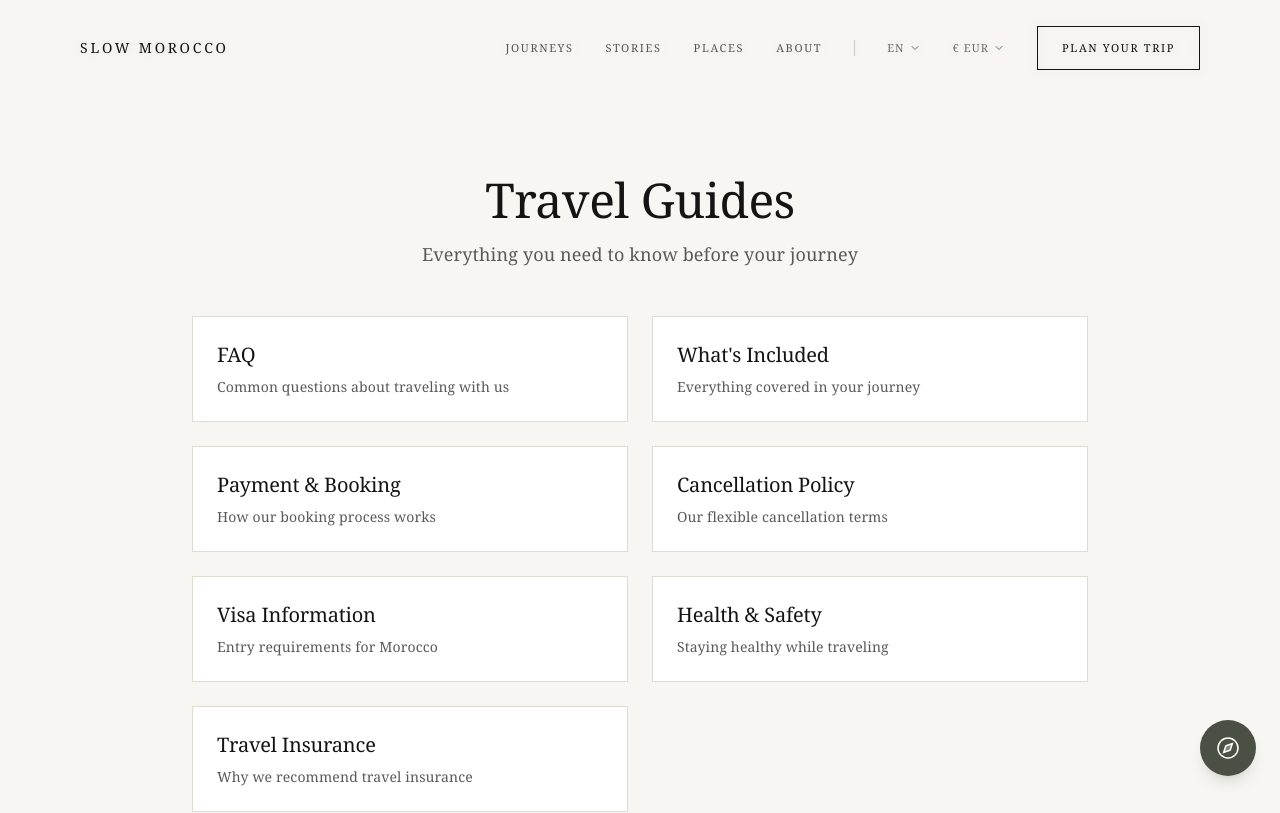
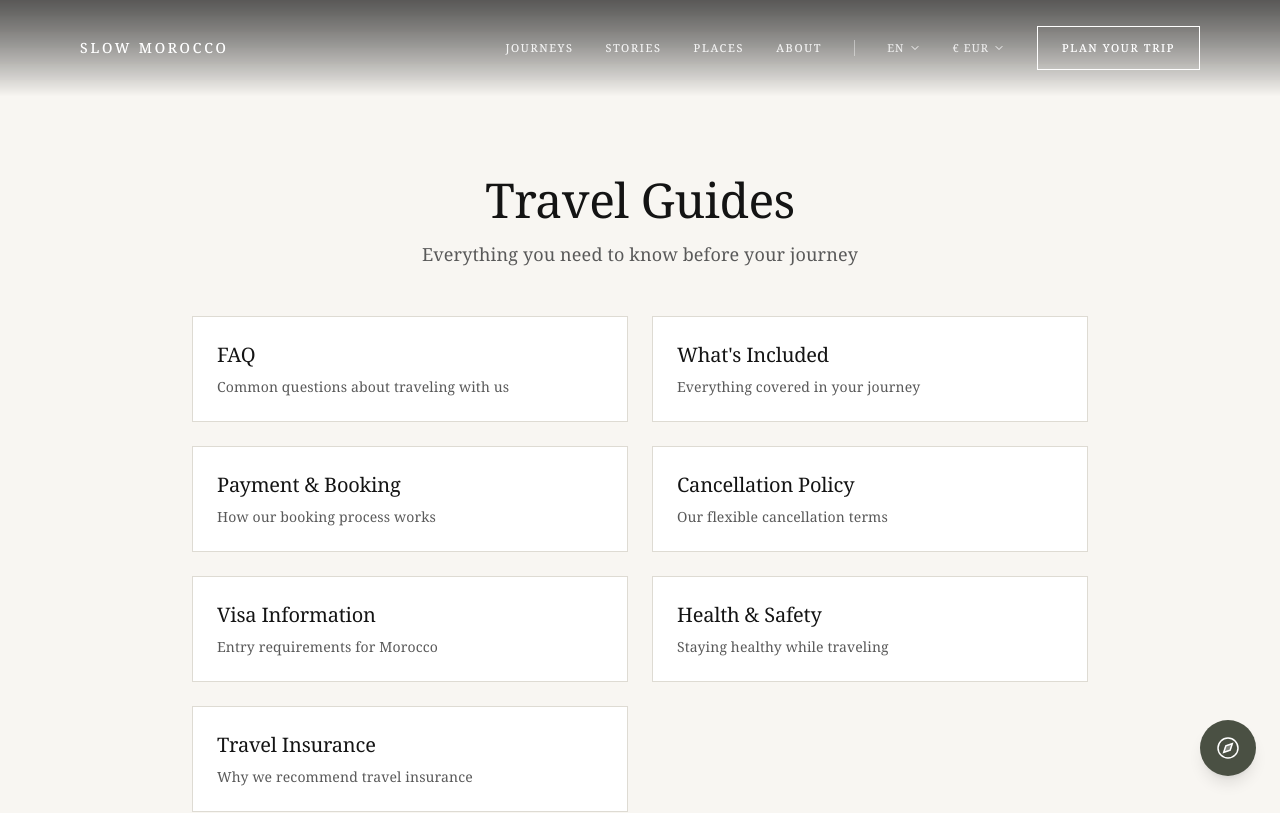
Before and after one commit to indigoandlavender/slow-morocco-1, a Next.js app: page /guides in a window 1280 px wide. Shown: the top 813 px of the page. Built offline with nearby package versions, Linux system fonts and the light colour scheme.

Commit message:
Add files via upload

```diff
--- a/components/Header.tsx
+++ b/components/Header.tsx
@@ -84,14 +84,16 @@ export default function Header() {
       className={`fixed top-0 left-0 right-0 z-50 transition-all duration-300 ${
         scrolled
           ? "bg-background/95 backdrop-blur-sm border-b border-border"
-          : "bg-background/90 backdrop-blur-sm"
+          : "bg-gradient-to-b from-black/40 to-transparent"
       }`}
     >
       <div className="container mx-auto px-8 md:px-16 lg:px-20">
         <div className="flex items-center justify-between h-20 md:h-24">
           {/* Logo */}
           <Link href="/" className="flex items-center">
-            <span className="font-serif text-sm tracking-[0.2em] text-foreground">
+            <span className={`font-serif text-sm tracking-[0.2em] transition-colors duration-300 ${
+              scrolled ? "text-foreground" : "text-white"
+            }`}>
               SLOW MOROCCO
             </span>
           </Link>
@@ -100,31 +102,39 @@ export default function Header() {
           <nav className="hidden md:flex items-center gap-8">
             <Link
               href="/journeys"
-              className="text-[11px] tracking-[0.15em] uppercase text-foreground/70 hover:text-foreground transition-colors"
+              className={`text-[11px] tracking-[0.15em] uppercase transition-colors ${
+                scrolled ? "text-foreground/70 hover:text-foreground" : "text-white/80 hover:text-white"
+              }`}
             >
               Journeys
             </Link>
             <Link
               href="/stories"
-              className="text-[11px] tracking-[0.15em] uppercase text-foreground/70 hover:text-foreground transition-colors"
+              className={`text-[11px] tracking-[0.15em] uppercase transition-colors ${
+                scrolled ? "text-foreground/70 hover:text-foreground" : "text-white/80 hover:text-white"
+              }`}
             >
               Stories
             </Link>
             <Link
               href="/places"
-              className="text-[11px] tracking-[0.15em] uppercase text-foreground/70 hover:text-foreground transition-colors"
+              className={`text-[11px] tracking-[0.15em] uppercase transition-colors ${
+                scrolled ? "text-foreground/70 hover:text-foreground" : "text-white/80 hover:text-white"
+              }`}
             >
               Places
             </Link>
             <Link
               href="/about"
-              className="text-[11px] tracking-[0.15em] uppercase text-foreground/70 hover:text-foreground transition-colors"
+              className={`text-[11px] tracking-[0.15em] uppercase transition-colors ${
+                scrolled ? "text-foreground/70 hover:text-foreground" : "text-white/80 hover:text-white"
+              }`}
             >
               About
             </Link>
 
             {/* Divider */}
-            <div className="w-px h-4 bg-foreground/20" />
+            <div className={`w-px h-4 transition-colors ${scrolled ? "bg-foreground/20" : "bg-white/30"}`} />
 
             {/* Language Selector */}
             <div className="relative" ref={langRef}>
@@ -133,7 +143,9 @@ export default function Header() {
                   setLangOpen(!langOpen);
                   setCurrencyOpen(false);
                 }}
-                className="flex items-center gap-1 text-[11px] tracking-[0.1em] uppercase text-foreground/60 hover:text-foreground transition-colors"
+                className={`flex items-center gap-1 text-[11px] tracking-[0.1em] uppercase transition-colors ${
+                  scrolled ? "text-foreground/60 hover:text-foreground" : "text-white/70 hover:text-white"
+                }`}
               >
                 {languages.find((l) => l.code === currentLang)?.label || "EN"}
                 <ChevronDown className="w-3 h-3" />
@@ -164,7 +176,9 @@ export default function Header() {
                   setCurrencyOpen(!currencyOpen);
                   setLangOpen(false);
                 }}
-                className="flex items-center gap-1 text-[11px] tracking-[0.1em] uppercase text-foreground/60 hover:text-foreground transition-colors"
+                className={`flex items-center gap-1 text-[11px] tracking-[0.1em] uppercase transition-colors ${
+                  scrolled ? "text-foreground/60 hover:text-foreground" : "text-white/70 hover:text-white"
+                }`}
               >
                 {currentCurrencyData.symbol} {currentCurrency}
                 <ChevronDown className="w-3 h-3" />
@@ -191,7 +205,11 @@ export default function Header() {
             {/* Plan Your Trip button */}
             <Link
               href="/plan-your-trip"
-              className="text-[11px] tracking-[0.15em] uppercase border border-foreground px-6 py-3 hover:bg-foreground hover:text-background transition-colors"
+              className={`text-[11px] tracking-[0.15em] uppercase border px-6 py-3 transition-colors ${
+                scrolled
+                  ? "border-foreground hover:bg-foreground hover:text-background"
+                  : "border-white text-white hover:bg-white hover:text-foreground"
+              }`}
             >
               Plan Your Trip
             </Link>
@@ -200,7 +218,9 @@ export default function Header() {
           {/* Mobile: Currency/Lang + Menu */}
           <div className="md:hidden flex items-center gap-4">
             {/* Mobile Currency/Lang compact */}
-            <div className="flex items-center gap-2 text-[10px] tracking-[0.1em] uppercase text-foreground/60">
+            <div className={`flex items-center gap-2 text-[10px] tracking-[0.1em] uppercase ${
+              scrolled ? "text-foreground/60" : "text-white/70"
+            }`}>
               <button
                 onClick={() => {
                   const idx = languages.findIndex((l) => l.code === currentLang);
@@ -210,7 +230,7 @@ export default function Header() {
               >
                 {languages.find((l) => l.code === currentLang)?.label}
               </button>
-              <span className="text-foreground/30">|</span>
+              <span className={scrolled ? "text-foreground/30" : "text-white/40"}>|</span>
               <button
                 onClick={() => {
                   const idx = currencies.findIndex((c) => c.code === currentCurrency);
@@ -228,9 +248,9 @@ export default function Header() {
               aria-label="Toggle menu"
             >
               {mobileMenuOpen ? (
-                <X className="w-5 h-5" />
+                <X className={`w-5 h-5 ${scrolled ? "text-foreground" : "text-white"}`} />
               ) : (
-                <Menu className="w-5 h-5" />
+                <Menu className={`w-5 h-5 ${scrolled ? "text-foreground" : "text-white"}`} />
               )}
             </button>
           </div>
```
